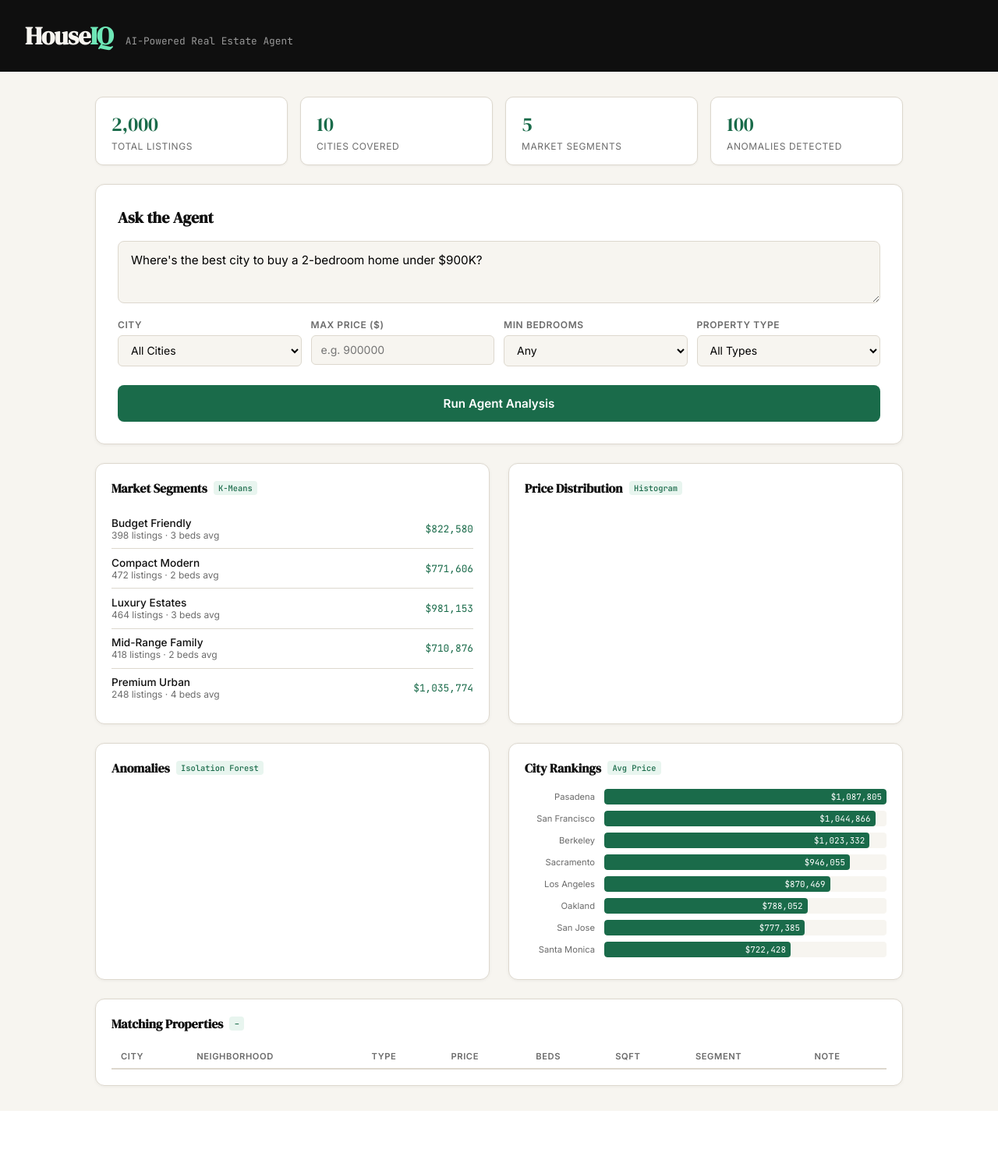
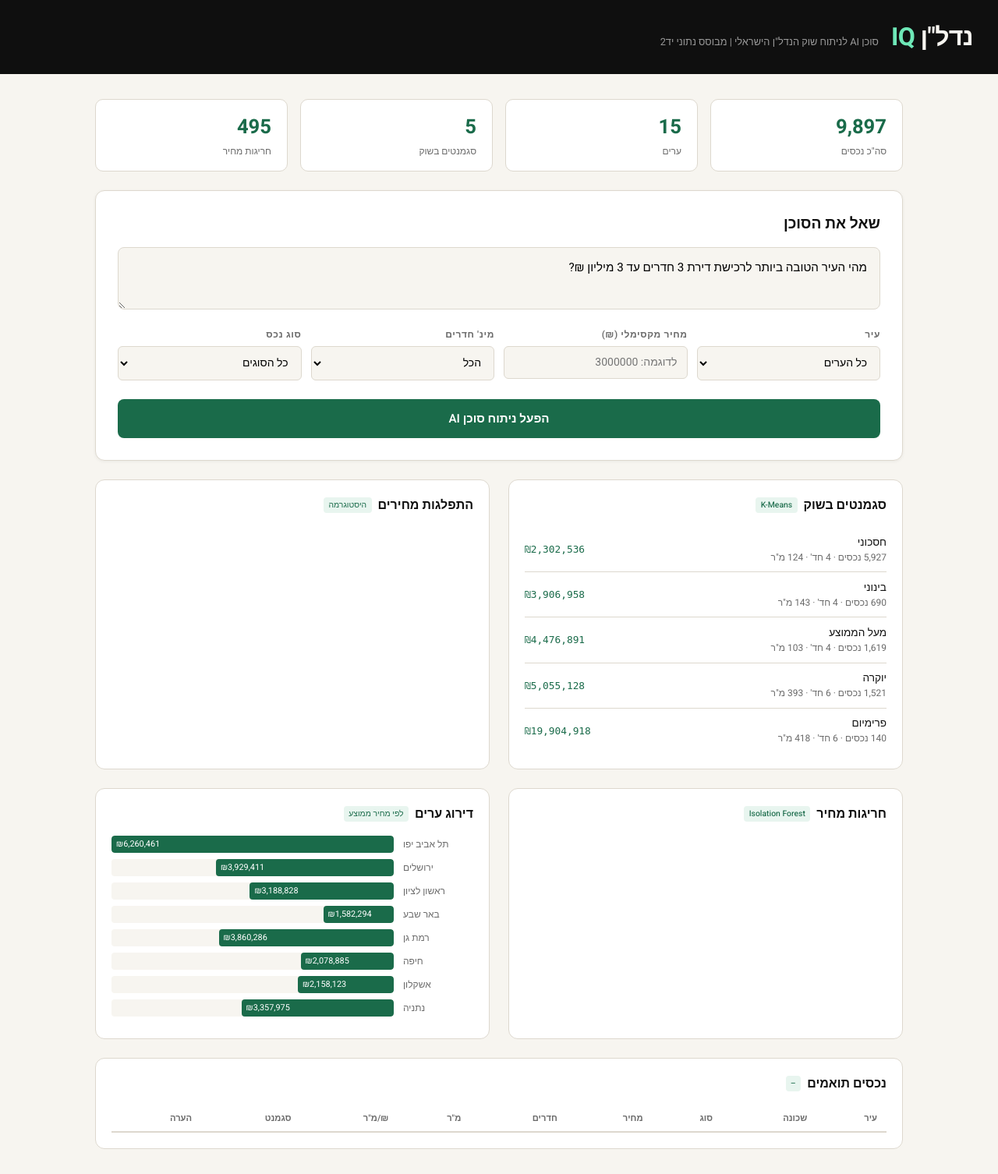
Before and after one commit to shaharka22/housing-agent, a Flask app: page / in a window 1280 px wide. Shown: the whole page at 78% size. Before the commit the page ends 1425 px from the top, so only its background shows below. Run offline with Flask 3, Linux system fonts and the light colour scheme; lists and menus that the app fills with data are empty.

Commit message:
switch to real yad2 data - Hebrew UI

```diff
--- a/app.py
+++ b/app.py
@@ -45,7 +45,7 @@ def analyze():
         for k, v in {
             "city": data.get("city"),
             "max_price": data.get("max_price"),
-            "min_bedrooms": data.get("min_bedrooms"),
+            "min_rooms": data.get("min_rooms"),
             "property_type": data.get("property_type"),
         }.items()
         if v
--- a/templates/index.html
+++ b/templates/index.html
@@ -1,10 +1,10 @@
 <!DOCTYPE html>
-<html lang="en">
+<html lang="he" dir="rtl">
 <head>
 <meta charset="UTF-8" />
 <meta name="viewport" content="width=device-width, initial-scale=1.0"/>
-<title>HouseIQ – AI Real Estate Agent</title>
-<link href="https://fonts.googleapis.com/css2?family=DM+Serif+Display:ital@0;1&family=Inter:wght@400;500;600&family=JetBrains+Mono:wght@400;500&display=swap" rel="stylesheet"/>
+<title>נדל"ן IQ – סוכן AI לשוק הנדל"ן הישראלי</title>
+<link href="https://fonts.googleapis.com/css2?family=Heebo:wght@400;500;600;700&display=swap" rel="stylesheet"/>
 <style>
   :root {
     --ink: #0f0f0f;
@@ -16,150 +16,94 @@
     --muted: #6b6b6b;
     --border: #ddd8ce;
     --card: #ffffff;
-    --mono: 'JetBrains Mono', monospace;
+    --mono: monospace;
   }
   * { box-sizing: border-box; margin: 0; padding: 0; }
-  body { background: var(--paper); color: var(--ink); font-family: 'Inter', sans-serif; min-height: 100vh; }
+  body { background: var(--paper); color: var(--ink); font-family: 'Heebo', sans-serif; min-height: 100vh; direction: rtl; }
 
-  /* Header */
   header {
-    background: var(--ink);
-    color: var(--paper);
-    padding: 1.5rem 2rem;
-    display: flex;
-    align-items: baseline;
-    gap: 1rem;
+    background: var(--ink); color: var(--paper);
+    padding: 1.5rem 2rem; display: flex; align-items: baseline; gap: 1rem;
   }
-  header h1 { font-family: 'DM Serif Display', serif; font-size: 2rem; letter-spacing: -0.02em; }
+  header h1 { font-size: 2rem; font-weight: 700; letter-spacing: -0.02em; }
   header h1 em { color: #6ee7b7; font-style: normal; }
-  header span { font-size: 0.8rem; color: #999; font-family: var(--mono); }
+  header span { font-size: 0.8rem; color: #999; }
 
-  /* Layout */
   .container { max-width: 1100px; margin: 0 auto; padding: 2rem; }
 
-  /* Query Box */
   .query-card {
-    background: var(--card);
-    border: 1px solid var(--border);
-    border-radius: 12px;
-    padding: 1.75rem;
-    margin-bottom: 1.5rem;
+    background: var(--card); border: 1px solid var(--border);
+    border-radius: 12px; padding: 1.75rem; margin-bottom: 1.5rem;
     box-shadow: 0 1px 4px rgba(0,0,0,0.06);
   }
-  .query-card h2 { font-family: 'DM Serif Display', serif; font-size: 1.25rem; margin-bottom: 1rem; }
+  .query-card h2 { font-size: 1.2rem; font-weight: 600; margin-bottom: 1rem; }
   textarea {
     width: 100%; border: 1px solid var(--border); border-radius: 8px;
-    padding: 0.875rem 1rem; font-family: 'Inter', sans-serif; font-size: 0.95rem;
-    resize: vertical; min-height: 80px; background: var(--paper);
-    transition: border-color 0.2s;
+    padding: 0.875rem 1rem; font-family: 'Heebo', sans-serif; font-size: 0.95rem;
+    resize: vertical; min-height: 80px; background: var(--paper); direction: rtl;
   }
   textarea:focus { outline: none; border-color: var(--accent); }
 
-  .filters {
-    display: grid;
-    grid-template-columns: repeat(auto-fill, minmax(200px, 1fr));
-    gap: 0.75rem;
-    margin: 1rem 0;
-  }
+  .filters { display: grid; grid-template-columns: repeat(auto-fill, minmax(200px, 1fr)); gap: 0.75rem; margin: 1rem 0; }
   .filter-group label { display: block; font-size: 0.75rem; font-weight: 600; color: var(--muted); text-transform: uppercase; letter-spacing: 0.05em; margin-bottom: 0.35rem; }
   .filter-group select, .filter-group input {
     width: 100%; border: 1px solid var(--border); border-radius: 6px;
     padding: 0.6rem 0.75rem; font-size: 0.875rem; background: var(--paper);
-    font-family: 'Inter', sans-serif;
+    font-family: 'Heebo', sans-serif; direction: rtl;
   }
-  .filter-group select:focus, .filter-group input:focus { outline: none; border-color: var(--accent); }
 
   .run-btn {
     background: var(--accent); color: white; border: none;
     padding: 0.875rem 2rem; border-radius: 8px; font-size: 0.95rem;
-    font-weight: 600; cursor: pointer; width: 100%;
-    transition: background 0.2s, transform 0.1s;
-    font-family: 'Inter', sans-serif;
-    margin-top: 0.5rem;
+    font-weight: 600; cursor: pointer; width: 100%; margin-top: 0.5rem;
+    font-family: 'Heebo', sans-serif; transition: background 0.2s;
   }
   .run-btn:hover { background: #145a3c; }
-  .run-btn:active { transform: scale(0.99); }
   .run-btn:disabled { background: #aaa; cursor: not-allowed; }
 
-  /* Stats bar */
-  .stats-bar {
-    display: grid;
-    grid-template-columns: repeat(4, 1fr);
-    gap: 1rem;
-    margin-bottom: 1.5rem;
+  .stats-bar { display: grid; grid-template-columns: repeat(4, 1fr); gap: 1rem; margin-bottom: 1.5rem; }
+  .stat-card { background: var(--card); border: 1px solid var(--border); border-radius: 10px; padding: 1rem 1.25rem; }
+  .stat-card .val { font-size: 1.6rem; font-weight: 700; color: var(--accent); }
+  .stat-card .lbl { font-size: 0.75rem; color: var(--muted); margin-top: 0.2rem; }
+
+  .analysis-box {
+    background: var(--accent-light); border-right: 4px solid var(--accent);
+    border-radius: 0 10px 10px 0; padding: 1.5rem; margin-bottom: 1.5rem; display: none;
   }
-  .stat-card {
-    background: var(--card); border: 1px solid var(--border);
-    border-radius: 10px; padding: 1rem 1.25rem;
-    box-shadow: 0 1px 3px rgba(0,0,0,0.05);
-  }
-  .stat-card .val { font-family: 'DM Serif Display', serif; font-size: 1.6rem; color: var(--accent); }
-  .stat-card .lbl { font-size: 0.75rem; color: var(--muted); text-transform: uppercase; letter-spacing: 0.05em; margin-top: 0.2rem; }
+  .analysis-box h3 { font-size: 1.1rem; font-weight: 600; margin-bottom: 0.75rem; color: var(--accent); }
+  .analysis-box p { font-size: 0.9rem; line-height: 1.8; color: #1a1a1a; margin-bottom: 0.6rem; }
 
-  /* Analysis result */
-  .analysis-box {
-    background: var(--accent-light); border-left: 4px solid var(--accent);
-    border-radius: 0 10px 10px 0; padding: 1.5rem;
-    margin-bottom: 1.5rem; display: none;
-  }
-  .analysis-box h3 { font-family: 'DM Serif Display', serif; font-size: 1.1rem; margin-bottom: 0.75rem; color: var(--accent); }
-  .analysis-box p { font-size: 0.9rem; line-height: 1.7; color: #1a1a1a; margin-bottom: 0.6rem; }
+  .cols { display: grid; grid-template-columns: 1fr 1fr; gap: 1.5rem; margin-bottom: 1.5rem; }
+  .panel { background: var(--card); border: 1px solid var(--border); border-radius: 12px; padding: 1.25rem; }
+  .panel h3 { font-size: 1rem; font-weight: 600; margin-bottom: 1rem; display: flex; align-items: center; gap: 0.5rem; }
+  .panel h3 .tag { font-size: 0.65rem; background: var(--accent-light); color: var(--accent); padding: 0.15rem 0.4rem; border-radius: 4px; font-weight: 500; }
 
-  /* Two columns */
-  .cols { display: grid; grid-template-columns: 1fr 1fr; gap: 1.5rem; margin-bottom: 1.5rem; }
-
-  .panel {
-    background: var(--card); border: 1px solid var(--border);
-    border-radius: 12px; padding: 1.25rem;
-    box-shadow: 0 1px 4px rgba(0,0,0,0.05);
-  }
-  .panel h3 { font-family: 'DM Serif Display', serif; font-size: 1rem; margin-bottom: 1rem; display: flex; align-items: center; gap: 0.5rem; }
-  .panel h3 .tag { font-family: var(--mono); font-size: 0.65rem; background: var(--accent-light); color: var(--accent); padding: 0.15rem 0.4rem; border-radius: 4px; font-weight: 500; }
-
-  /* Cluster pills */
-  .cluster-item {
-    display: flex; justify-content: space-between; align-items: center;
-    padding: 0.6rem 0; border-bottom: 1px solid var(--border);
-    font-size: 0.85rem;
-  }
+  .cluster-item { display: flex; justify-content: space-between; align-items: center; padding: 0.6rem 0; border-bottom: 1px solid var(--border); font-size: 0.85rem; }
   .cluster-item:last-child { border-bottom: none; }
-  .cluster-name { font-weight: 500; }
   .cluster-price { font-family: var(--mono); color: var(--accent); font-size: 0.8rem; }
   .cluster-count { font-size: 0.75rem; color: var(--muted); }
 
-  /* Anomaly items */
-  .anomaly-item {
-    background: var(--warn-light); border: 1px solid #f5c6b0;
-    border-radius: 8px; padding: 0.75rem; margin-bottom: 0.5rem; font-size: 0.82rem;
-  }
+  .anomaly-item { background: var(--warn-light); border: 1px solid #f5c6b0; border-radius: 8px; padding: 0.75rem; margin-bottom: 0.5rem; font-size: 0.82rem; }
   .anomaly-item .city { font-weight: 600; color: var(--warn); }
   .anomaly-item .price { font-family: var(--mono); font-size: 0.9rem; }
-  .anomaly-item .desc { color: var(--muted); margin-top: 0.25rem; font-size: 0.78rem; }
-  .deviation-badge {
-    display: inline-block; background: var(--warn); color: white;
-    font-family: var(--mono); font-size: 0.7rem; padding: 0.1rem 0.4rem;
-    border-radius: 4px; margin-left: 0.4rem;
-  }
+  .deviation-badge { display: inline-block; background: var(--warn); color: white; font-size: 0.7rem; padding: 0.1rem 0.4rem; border-radius: 4px; margin-right: 0.4rem; }
 
-  /* Properties table */
   .props-panel { grid-column: span 2; }
   table { width: 100%; border-collapse: collapse; font-size: 0.82rem; }
-  th { text-align: left; font-size: 0.7rem; text-transform: uppercase; letter-spacing: 0.05em; color: var(--muted); font-weight: 600; padding: 0.5rem 0.75rem; border-bottom: 2px solid var(--border); }
+  th { text-align: right; font-size: 0.7rem; text-transform: uppercase; color: var(--muted); font-weight: 600; padding: 0.5rem 0.75rem; border-bottom: 2px solid var(--border); }
   td { padding: 0.55rem 0.75rem; border-bottom: 1px solid var(--border); }
   tr:last-child td { border-bottom: none; }
   tr:hover td { background: var(--paper); }
-  .badge { display: inline-block; font-size: 0.68rem; padding: 0.15rem 0.45rem; border-radius: 4px; font-family: var(--mono); }
+  .badge { display: inline-block; font-size: 0.68rem; padding: 0.15rem 0.45rem; border-radius: 4px; }
   .badge-cluster { background: var(--accent-light); color: var(--accent); }
   .badge-anomaly { background: var(--warn-light); color: var(--warn); }
 
-  /* Chart bars */
   .chart-row { display: flex; align-items: center; gap: 0.75rem; margin-bottom: 0.5rem; font-size: 0.8rem; }
-  .chart-label { width: 90px; text-align: right; color: var(--muted); font-size: 0.75rem; }
-  .chart-bar-bg { flex: 1; background: var(--paper); border-radius: 4px; height: 20px; overflow: hidden; }
-  .chart-bar-fill { height: 100%; background: var(--accent); border-radius: 4px; transition: width 0.8s ease; display: flex; align-items: center; justify-content: flex-end; padding-right: 6px; }
-  .chart-bar-fill span { font-size: 0.68rem; color: white; font-family: var(--mono); }
+  .chart-label { width: 90px; text-align: left; color: var(--muted); font-size: 0.75rem; }
+  .chart-bar-bg { flex: 1; background: var(--paper); border-radius: 4px; height: 22px; overflow: hidden; }
+  .chart-bar-fill { height: 100%; background: var(--accent); border-radius: 4px; transition: width 0.8s ease; display: flex; align-items: center; justify-content: flex-end; padding-left: 6px; }
+  .chart-bar-fill span { font-size: 0.68rem; color: white; }
 
-  /* Loading */
   .loader { display: none; text-align: center; padding: 2rem; color: var(--muted); font-size: 0.875rem; }
   .spinner { width: 28px; height: 28px; border: 3px solid var(--border); border-top-color: var(--accent); border-radius: 50%; animation: spin 0.8s linear infinite; margin: 0 auto 0.75rem; }
   @keyframes spin { to { transform: rotate(360deg); } }
@@ -174,98 +118,92 @@
 <body>
 
 <header>
-  <h1>House<em>IQ</em></h1>
-  <span>AI-Powered Real Estate Agent</span>
+  <h1>נדל"ן <em>IQ</em></h1>
+  <span>סוכן AI לניתוח שוק הנדל"ן הישראלי | מבוסס נתוני יד2</span>
 </header>
 
 <div class="container">
 
-  <!-- Stats bar -->
-  <div class="stats-bar" id="statsBar">
-    <div class="stat-card"><div class="val" id="s-total">–</div><div class="lbl">Total Listings</div></div>
-    <div class="stat-card"><div class="val" id="s-cities">–</div><div class="lbl">Cities Covered</div></div>
-    <div class="stat-card"><div class="val" id="s-clusters">5</div><div class="lbl">Market Segments</div></div>
-    <div class="stat-card"><div class="val" id="s-anomalies">–</div><div class="lbl">Anomalies Detected</div></div>
+  <div class="stats-bar">
+    <div class="stat-card"><div class="val" id="s-total">–</div><div class="lbl">סה"כ נכסים</div></div>
+    <div class="stat-card"><div class="val" id="s-cities">–</div><div class="lbl">ערים</div></div>
+    <div class="stat-card"><div class="val">5</div><div class="lbl">סגמנטים בשוק</div></div>
+    <div class="stat-card"><div class="val" id="s-anomalies">–</div><div class="lbl">חריגות מחיר</div></div>
   </div>
 
-  <!-- Query -->
   <div class="query-card">
-    <h2>Ask the Agent</h2>
-    <textarea id="queryInput" placeholder="e.g. Where should I buy a 2-bedroom home under $900K? Are there any underpriced deals in San Francisco?">Where's the best city to buy a 2-bedroom home under $900K?</textarea>
+    <h2>שאל את הסוכן</h2>
+    <textarea id="queryInput" placeholder="לדוגמה: מהי העיר הטובה ביותר לרכישת דירת 4 חדרים עד 3 מיליון? יש עסקאות חריגות בתל אביב?">מהי העיר הטובה ביותר לרכישת דירת 3 חדרים עד 3 מיליון ₪?</textarea>
     <div class="filters">
       <div class="filter-group">
-        <label>City</label>
-        <select id="fCity"><option value="">All Cities</option></select>
+        <label>עיר</label>
+        <select id="fCity"><option value="">כל הערים</option></select>
       </div>
       <div class="filter-group">
-        <label>Max Price ($)</label>
-        <input type="number" id="fPrice" placeholder="e.g. 900000" step="50000"/>
+        <label>מחיר מקסימלי (₪)</label>
+        <input type="number" id="fPrice" placeholder="לדוגמה: 3000000" step="100000"/>
       </div>
       <div class="filter-group">
-        <label>Min Bedrooms</label>
-        <select id="fBeds">
-          <option value="">Any</option>
-          <option value="1">1+</option>
+        <label>מינ' חדרים</label>
+        <select id="fRooms">
+          <option value="">הכל</option>
           <option value="2">2+</option>
           <option value="3">3+</option>
           <option value="4">4+</option>
+          <option value="5">5+</option>
         </select>
       </div>
       <div class="filter-group">
-        <label>Property Type</label>
+        <label>סוג נכס</label>
         <select id="fType">
-          <option value="">All Types</option>
-          <option>Apartment</option>
-          <option>House</option>
-          <option>Condo</option>
-          <option>Townhouse</option>
-          <option>Studio</option>
+          <option value="">כל הסוגים</option>
+          <option value="דירה">דירה</option>
+          <option value="בית פרטי">בית פרטי</option>
+          <option value="דירת גן">דירת גן</option>
+          <option value="פנטהאוז">פנטהאוז</option>
+          <option value="דופלקס">דופלקס</option>
         </select>
       </div>
     </div>
-    <button class="run-btn" id="runBtn" onclick="runAnalysis()">Run Agent Analysis</button>
+    <button class="run-btn" id="runBtn" onclick="runAnalysis()">הפעל ניתוח סוכן AI</button>
   </div>
 
-  <!-- Loader -->
   <div class="loader" id="loader">
     <div class="spinner"></div>
-    Agent is analyzing the market…
+    הסוכן מנתח את השוק...
   </div>
 
-  <!-- Analysis result -->
   <div class="analysis-box" id="analysisBox">
-    <h3>🤖 Agent Analysis</h3>
+    <h3>🤖 ניתוח הסוכן</h3>
     <div id="analysisText"></div>
   </div>
 
-  <!-- Charts + Anomalies -->
   <div class="cols">
     <div class="panel">
-      <h3>Market Segments <span class="tag">K-Means</span></h3>
+      <h3>סגמנטים בשוק <span class="tag">K-Means</span></h3>
       <div id="clusterList"></div>
     </div>
     <div class="panel">
-      <h3>Price Distribution <span class="tag">Histogram</span></h3>
+      <h3>התפלגות מחירים <span class="tag">היסטוגרמה</span></h3>
       <div id="priceChart"></div>
     </div>
     <div class="panel">
-      <h3>Anomalies <span class="tag">Isolation Forest</span></h3>
+      <h3>חריגות מחיר <span class="tag">Isolation Forest</span></h3>
       <div id="anomalyList"></div>
     </div>
     <div class="panel">
-      <h3>City Rankings <span class="tag">Avg Price</span></h3>
+      <h3>דירוג ערים <span class="tag">לפי מחיר ממוצע</span></h3>
       <div id="cityRank"></div>
     </div>
   </div>
 
-  <!-- Properties -->
   <div class="panel props-panel">
-    <h3>Matching Properties <span class="tag" id="propCount">–</span></h3>
+    <h3>נכסים תואמים <span class="tag" id="propCount">–</span></h3>
     <div style="overflow-x:auto">
       <table id="propsTable">
         <thead><tr>
-          <th>City</th><th>Neighborhood</th><th>Type</th>
-          <th>Price</th><th>Beds</th><th>Sqft</th><th>Segment</th><th>Note</th>
+          <th>עיר</th><th>שכונה</th><th>סוג</th>
+          <th>מחיר</th><th>חדרים</th><th>מ"ר</th><th>₪/מ"ר</th><th>סגמנט</th><th>הערה</th>
         </tr></thead>
         <tbody id="propsBody"></tbody>
       </table>
@@ -275,14 +213,14 @@
 </div>
 
 <script>
-const fmt = n => '$' + Number(n).toLocaleString();
+const fmt = n => '₪' + Number(n).toLocaleString('he-IL');
 
 async function loadStats() {
   const r = await fetch('/api/stats');
   const d = await r.json();
-  document.getElementById('s-total').textContent = d.total_listings.toLocaleString();
+  document.getElementById('s-total').textContent = d.total_listings.toLocaleString('he-IL');
   document.getElementById('s-cities').textContent = d.city_stats.length;
-  document.getElementById('s-anomalies').textContent = d.anomaly_count;
+  document.getElementById('s-anomalies').textContent = d.anomaly_count.toLocaleString('he-IL');
   renderClusters(d.clusters);
   renderCityRank(d.city_stats);
 }
@@ -300,8 +238,7 @@ async function loadCities() {
 
 async function runAnalysis() {
   const btn = document.getElementById('runBtn');
-  btn.disabled = true;
-  btn.textContent = 'Analyzing…';
+  btn.disabled = true; btn.textContent = 'מנתח...';
   document.getElementById('loader').style.display = 'block';
   document.getElementById('analysisBox').style.display = 'none';
 
@@ -309,62 +246,46 @@ async function runAnalysis() {
     query: document.getElementById('queryInput').value,
     city: document.getElementById('fCity').value || null,
     max_price: document.getElementById('fPrice').value || null,
-    min_bedrooms: document.getElementById('fBeds').value || null,
+    min_rooms: document.getElementById('fRooms').value || null,
     property_type: document.getElementById('fType').value || null,
   };
 
   try {
     const r = await fetch('/api/analyze', {
-      method: 'POST',
-      headers: { 'Content-Type': 'application/json' },
+      method: 'POST', headers: {'Content-Type': 'application/json'},
       body: JSON.stringify(payload)
     });
     const d = await r.json();
 
-    // Analysis
     const box = document.getElementById('analysisBox');
-    const txt = document.getElementById('analysisText');
-    txt.innerHTML = d.analysis.split('\n').filter(l => l.trim()).map(l => `<p>${l}</p>`).join('');
+    document.getElementById('analysisText').innerHTML =
+      d.analysis.split('\n').filter(l => l.trim()).map(l => `<p>${l}</p>`).join('');
     box.style.display = 'block';
 
-    // Properties
     renderProperties(d.properties);
-
-    // Clusters
     renderClusters(d.clusters);
-
-    // Anomalies
     renderAnomalies(d.anomalies);
-
-    // Price chart
     renderPriceChart(d.price_distribution);
-
-    // City rank
     renderCityRank(d.city_stats);
-
   } catch(e) {
-    document.getElementById('analysisText').innerHTML = '<p style="color:red">Error: ' + e.message + '</p>';
+    document.getElementById('analysisText').innerHTML = '<p style="color:red">שגיאה: ' + e.message + '</p>';
     document.getElementById('analysisBox').style.display = 'block';
   }
 
   document.getElementById('loader').style.display = 'none';
-  btn.disabled = false;
-  btn.textContent = 'Run Agent Analysis';
+  btn.disabled = false; btn.textContent = 'הפעל ניתוח סוכן AI';
 }
 
 function renderProperties(props) {
-  document.getElementById('propCount').textContent = props.length + ' results';
-  const tbody = document.getElementById('propsBody');
-  tbody.innerHTML = props.map(p => `
+  document.getElementById('propCount').textContent = props.length + ' תוצאות';
+  document.getElementById('propsBody').innerHTML = props.map(p => `
     <tr>
-      <td>${p.city}</td>
-      <td>${p.neighborhood}</td>
-      <td>${p.property_type}</td>
+      <td>${p.city}</td><td>${p.neighborhood||'–'}</td><td>${p.property_type}</td>
       <td><strong>${fmt(p.price)}</strong></td>
-      <td>${p.bedrooms}</td>
-      <td>${Number(p.sqft).toLocaleString()}</td>
+      <td>${p.rooms}</td><td>${Number(p.area_sqm).toLocaleString()}</td>
+      <td>${Number(p.price_per_sqrm||0).toLocaleString()}</td>
       <td><span class="badge badge-cluster">${p.cluster_label}</span></td>
-      <td>${p.is_anomaly ? '<span class="badge badge-anomaly">⚠ Unusual</span>' : ''}</td>
+      <td>${p.is_anomaly ? '<span class="badge badge-anomaly">⚠ חריג</span>' : ''}</td>
     </tr>`).join('');
 }
 
@@ -372,8 +293,8 @@ function renderClusters(clusters) {
   document.getElementById('clusterList').innerHTML = clusters.map(c => `
     <div class="cluster-item">
       <div>
-        <div class="cluster-name">${c.cluster_label}</div>
-        <div class="cluster-count">${Number(c.count).toLocaleString()} listings · ${Math.round(c.avg_bedrooms * 10) / 10} beds avg</div>
+        <div style="font-weight:500">${c.cluster_label}</div>
+        <div class="cluster-count">${Number(c.count).toLocaleString()} נכסים · ${c.avg_rooms} חד' · ${Number(c.avg_sqm).toLocaleString()} מ"ר</div>
       </div>
       <div class="cluster-price">${fmt(c.avg_price)}</div>
     </div>`).join('');
@@ -382,16 +303,16 @@ function renderClusters(clusters) {
 function renderAnomalies(anomalies) {
   document.getElementById('anomalyList').innerHTML = anomalies.map(a => `
     <div class="anomaly-item">
-      <div><span class="city">${a.city}, ${a.neighborhood}</span>
+      <div><span class="city">${a.city}${a.neighborhood ? ', ' + a.neighborhood : ''}</span>
         <span class="deviation-badge">${a.price_deviation > 0 ? '+' : ''}${a.price_deviation}σ</span>
       </div>
-      <div class="price">${fmt(a.price)} · ${a.bedrooms} bed · ${Number(a.sqft).toLocaleString()} sqft</div>
-      <div class="desc">${a.description}</div>
+      <div class="price">${fmt(a.price)} · ${a.rooms} חד' · ${Number(a.area_sqm).toLocaleString()} מ"ר</div>
+      <div style="color:var(--muted);font-size:0.78rem;margin-top:0.2rem">${a.property_type}</div>
     </div>`).join('');
 }
 
 function renderPriceChart(dist) {
-  if (!dist || !dist.labels) return;
+  if (!dist?.labels) return;
   const max = Math.max(...dist.values);
   document.getElementById('priceChart').innerHTML = dist.labels.map((l, i) => `
     <div class="chart-row">
@@ -408,7 +329,7 @@ function renderCityRank(stats) {
   const max = Math.max(...stats.map(s => s.avg_price));
   document.getElementById('cityRank').innerHTML = stats.slice(0, 8).map(s => `
     <div class="chart-row">
-      <div class="chart-label" style="font-size:0.7rem">${s.city.replace(' ', ' ')}</div>
+      <div class="chart-label">${s.city}</div>
       <div class="chart-bar-bg">
         <div class="chart-bar-fill" style="width:${Math.round(s.avg_price/max*100)}%">
           <span>${fmt(s.avg_price)}</span>
```
Also changed, not shown: agent.py (+25 -43 lines), ml_models.py (+37 -24 lines), housing_data.csv.
